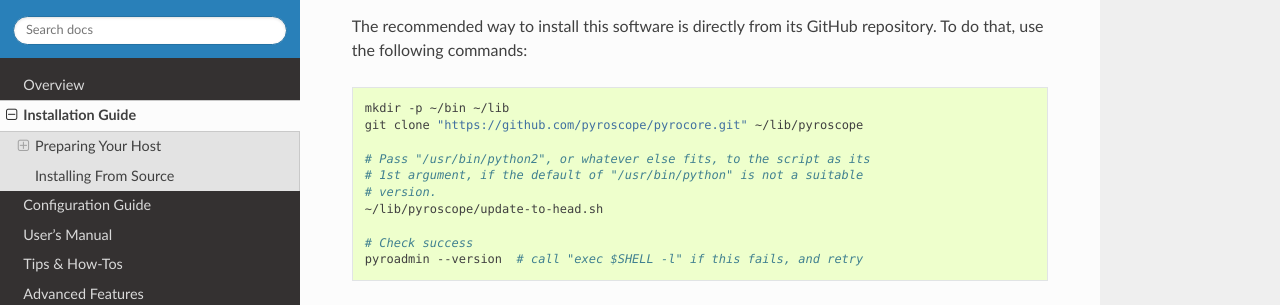
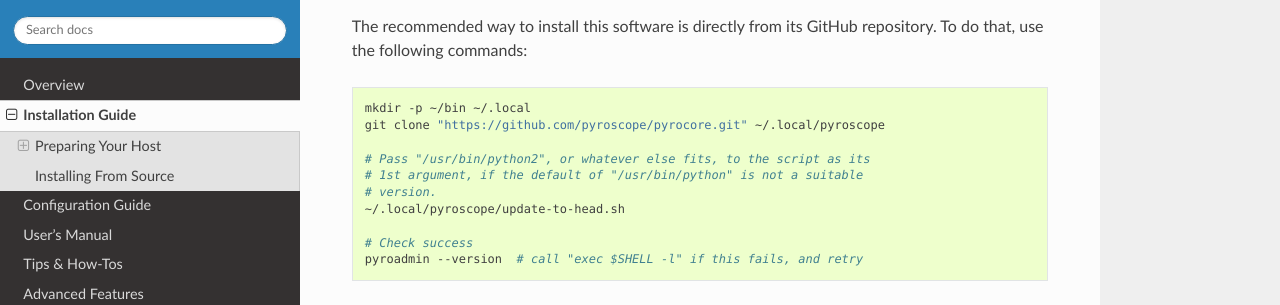
Before and after one commit to pyroscope/pyrocore, a Sphinx documentation site: the page built from docs/installation.rst, in a window 1280 px wide and 900 px high, scrolled down 1502 px. Shown: the part 159-464 px from the top of the window. Built offline with Sphinx 7.4.7 and the Read the Docs theme 2.0.0, drawn with Linux system fonts in a browser that asks for light colours.

Commit message:
changing default install dir to ~/.local/pyroscope

```diff
--- a/docs/advanced-monitoring.rst
+++ b/docs/advanced-monitoring.rst
@@ -56,8 +56,8 @@ need to be installed, which are not part of the core distribution.
 
    .. code-block:: shell
 
-      ~/lib/pyroscope/update-to-head.sh
-      ~/lib/pyroscope/bin/pip install -r ~/lib/pyroscope/requirements-torque.txt
+      ~/.local/pyroscope/update-to-head.sh
+      ~/.local/pyroscope/bin/pip install -r ~/.local/pyroscope/requirements-torque.txt
 
 #. Activate the web server option by adding this to your ``~/.pyroscope/torque.ini``:
 
--- a/docs/advanced-queue.rst
+++ b/docs/advanced-queue.rst
@@ -37,7 +37,7 @@ The following is how to install the *full* set of dependencies:
 
 .. code-block:: shell
 
-    ~/lib/pyroscope/bin/pip install -r ~/lib/pyroscope/requirements-torque.txt
+    ~/.local/pyroscope/bin/pip install -r ~/.local/pyroscope/requirements-torque.txt
 
 Watch out for any errors, since this installs several Python extensions that *might*
 need some ``*-dev`` OS packages available that you don't have on your machine.
--- a/docs/howto.rst
+++ b/docs/howto.rst
@@ -14,7 +14,7 @@ like in this example:
 .. code-block:: shell
 
     cd ~/rtorrent
-    ~/lib/pyroscope/src/scripts/add-categories.sh books hdtv movies
+    ~/.local/pyroscope/src/scripts/add-categories.sh books hdtv movies
 
 It is recommended to stick to alphanumeric category names,
 and use ``_`` for word separation.
@@ -31,7 +31,7 @@ you already have (and that also fit the *alphanumeric* constraint), call this:
 .. code-block:: shell
 
     cd ~/rtorrent
-    ~/lib/pyroscope/src/scripts/add-categories.sh \
+    ~/.local/pyroscope/src/scripts/add-categories.sh \
         $(rtcontrol custom_1=\! -qo custom_1 | egrep '^[_a-zA-Z0-9]+$' | sort -u)
 
 
--- a/docs/installation.rst
+++ b/docs/installation.rst
@@ -79,13 +79,13 @@ To do that, use the following commands:
 
 .. code-block:: shell
 
-    mkdir -p ~/bin ~/lib
-    git clone "https://github.com/pyroscope/pyrocore.git" ~/lib/pyroscope
+    mkdir -p ~/bin ~/.local
+    git clone "https://github.com/pyroscope/pyrocore.git" ~/.local/pyroscope
 
     # Pass "/usr/bin/python2", or whatever else fits, to the script as its
     # 1st argument, if the default of "/usr/bin/python" is not a suitable
     # version.
-    ~/lib/pyroscope/update-to-head.sh
+    ~/.local/pyroscope/update-to-head.sh
 
     # Check success
     pyroadmin --version  # call "exec $SHELL -l" if this fails, and retry
--- a/docs/overview.rst
+++ b/docs/overview.rst
@@ -55,7 +55,7 @@ XMLRPC
     .. code-block:: bash
 
         $ ldd $(command which rtorrent) | grep libxmlrpc.so
-                libxmlrpc.so.3 => /home/pyroscope/lib/rtorrent-0.9.6/lib/libxmlrpc.so.3 …
+                libxmlrpc.so.3 => /home/pyroscope/.local/rtorrent/0.9.6-PS-1.0/lib/libxmlrpc.so.3 …
 
 
 Quick Start Guide
--- a/docs/updating.rst
+++ b/docs/updating.rst
@@ -27,7 +27,7 @@ These steps should make a copy of pretty much anything important:
     .. code-block:: bash
 
         tar cvfz /tmp/pyroscope-backup-$USER-$(date +'%Y-%m-%d').tgz \
-            ~/.pyroscope/ ~/lib/pyroscope/
+            ~/.pyroscope/ ~/.local/pyroscope/
 
  #. Depending on how you install rTorrent, make a copy of the rTorrent
     executable. Note that the ``rTorrent-PS`` build script installs into
@@ -80,7 +80,7 @@ Then to **update** an existing installation, use these commands:
 
 .. code-block:: bash
 
-    cd ~/lib/pyroscope
+    cd ~/.local/pyroscope
     ./update-to-head.sh
 
 
@@ -123,7 +123,7 @@ these commands (assuming the standard installation paths):
 
 .. code-block:: bash
 
-    cd ~/lib/pyroscope
+    cd ~/.local/pyroscope
     source bin/activate
     svn update
     git clone git://github.com/pyroscope/pyrobase.git pyrobase
```
Also changed, not shown: 1 other file.
